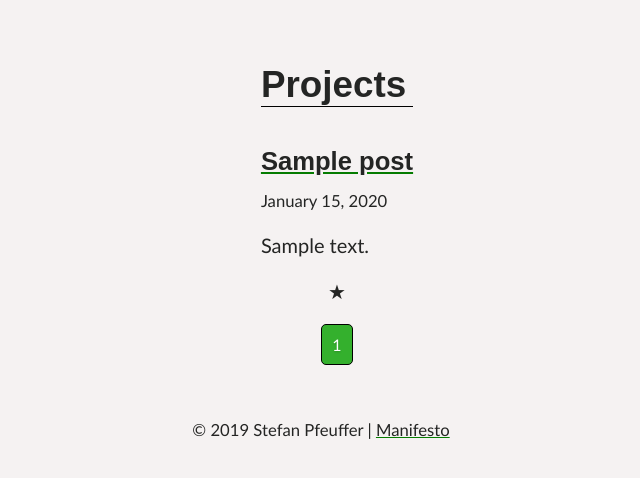
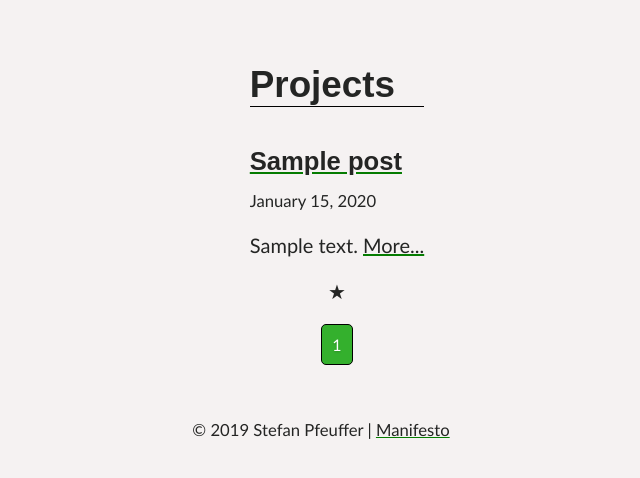
Before and after one commit to stefanpf/flask-website, a Flask app: page /projects in a window 1280 px wide. Shown: the part 80-558 px from the top of the page, without its empty margins (319-959 px from the left). Run offline with Flask 2, Linux system fonts and the light colour scheme; tables that the repository leaves empty hold one stand-in row (values such as "Sample post").

Commit message:
fix project overview

```diff
--- a/app/templates/projects.html
+++ b/app/templates/projects.html
@@ -10,6 +10,7 @@
         <p><small>{{ post.timestamp.strftime('%B %d, %Y')}}</small></p>
         <p>
             {{ post.content|truncate|safe }}
+            <a href="{{ url_for('main.post', post_id=post.id, slug=post.slug) }}">More...</a>
         </p>
     </section>
     <section><p class="post-divider">&#x2605;</p></section>
```
